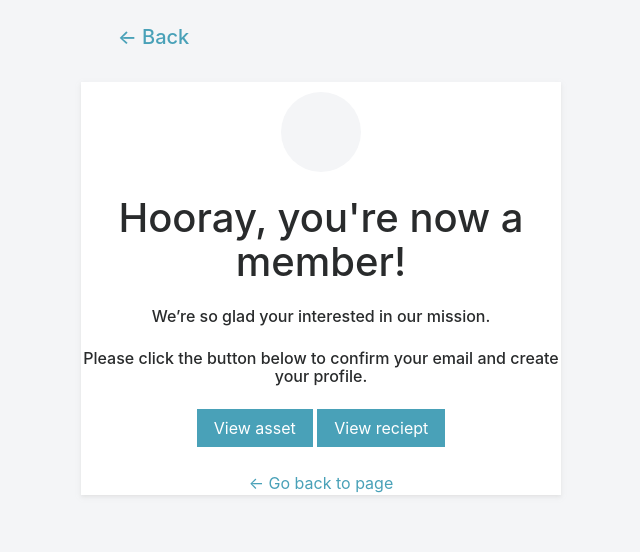
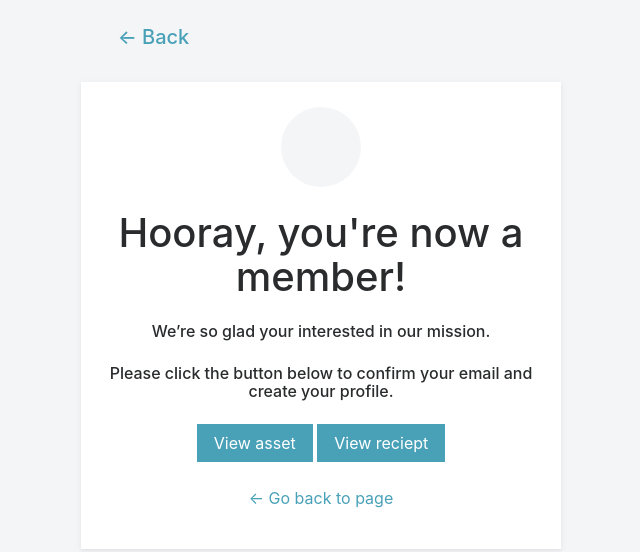
Before and after one commit to shanegring/shanegring.github.io, a plain HTML site: page confirmation.html in a window 1280 px wide. Shown: the whole page, without its empty margins (319-959 px from the left). Drawn offline with nearby package versions, Linux system fonts and the light colour scheme.

Commit message:
Update confirmation.html

```diff
--- a/confirmation.html
+++ b/confirmation.html
@@ -29,7 +29,7 @@
     <div class="row">
       <div class="col-12">
 
-      <div style="box-shadow: 0 2px 4px 0 rgba(207,207,207,0.50); background-color: #fff; margin: 0 auto; width:30rem">
+      <div style="box-shadow: 0 2px 4px 0 rgba(207,207,207,0.50); background-color: #fff; margin: 0 auto; width:30rem; padding: 15px">
 
         <div align="center">
           <svg height="100" width="100">
@@ -50,7 +50,7 @@
             <a href="/sign-up.html" class="btn btn-primary">View reciept</a>
         </div>
 
-        <div class="mt-4" align="center">
+        <div class="mt-4 mb-4" align="center">
           <a href="/sign-up.html">← Go back to page </a>
        </div>
 
```
